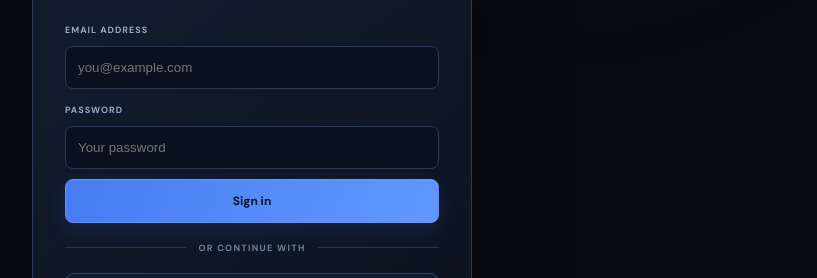
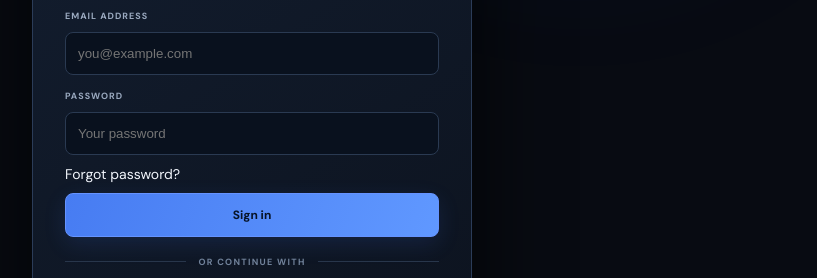
Before and after one commit to Awoyelevictor/ultron-voice-api, a plain HTML site: page web/signin.html in a window 1280 px wide. Shown: the part 274-552 px from the top of the page, without its empty margins (388-1205 px from the left). Drawn offline with Linux system fonts and the light colour scheme; a script that the page names is missing.

Commit message:
Add forgot password entry point

```diff
--- a/web/signin.html
+++ b/web/signin.html
@@ -1,3 +1,3 @@
 <!doctype html>
 <html lang="en"><head><meta charset="utf-8"><meta name="viewport" content="width=device-width,initial-scale=1"><meta name="theme-color" content="#080b12"><title>Sign in · SONIVOX</title><link rel="preconnect" href="https://fonts.googleapis.com"><link rel="preconnect" href="https://fonts.gstatic.com" crossorigin><link href="https://fonts.googleapis.com/css2?family=DM+Sans:wght@400;500;600;700&family=Space+Grotesk:wght@500;600;700&display=swap" rel="stylesheet"><link rel="stylesheet" href="/assets/styles.css"></head>
-<body class="auth-page"><div class="ambient ambient-one"></div><div class="ambient ambient-two"></div><main class="auth-card"><a class="auth-brand" href="/"><span class="brand-mark">S</span><strong>SONI<span>VOX</span></strong></a><div class="eyebrow">YOUR PRIVATE VOICE STUDIO</div><h1>Welcome <span>back.</span></h1><p>Sign in to continue to your SONIVOX workspace.</p><form id="auth-form"><label for="auth-email">EMAIL ADDRESS</label><input id="auth-email" name="email" type="email" autocomplete="email" required placeholder="you@example.com"><label for="auth-password">PASSWORD</label><input id="auth-password" name="password" type="password" autocomplete="current-password" required placeholder="Your password"><button class="primary-button full-button" id="auth-submit" type="submit">Sign in</button></form><div class="auth-divider"><span>OR CONTINUE WITH</span></div><button class="google-button" id="google-auth" type="button"><span class="google-g" aria-hidden="true">G</span> Continue with Google</button><p class="auth-message" id="auth-message" role="status" aria-live="polite"></p><small>New to SONIVOX? <a href="/signup">Create an account</a></small><small class="auth-privacy">Your voice samples stay private to your account.</small></main><script type="module" src="/assets/auth.js"></script></body></html>
+<body class="auth-page"><div class="ambient ambient-one"></div><div class="ambient ambient-two"></div><main class="auth-card"><a class="auth-brand" href="/"><span class="brand-mark">S</span><strong>SONI<span>VOX</span></strong></a><div class="eyebrow">YOUR PRIVATE VOICE STUDIO</div><h1>Welcome <span>back.</span></h1><p>Sign in to continue to your SONIVOX workspace.</p><form id="auth-form"><label for="auth-email">EMAIL ADDRESS</label><input id="auth-email" name="email" type="email" autocomplete="email" required placeholder="you@example.com"><label for="auth-password">PASSWORD</label><input id="auth-password" name="password" type="password" autocomplete="current-password" required placeholder="Your password"><a class="auth-forgot" id="forgot-password" href="/reset-password">Forgot password?</a><button class="primary-button full-button" id="auth-submit" type="submit">Sign in</button></form><div class="auth-divider"><span>OR CONTINUE WITH</span></div><button class="google-button" id="google-auth" type="button"><span class="google-g" aria-hidden="true">G</span> Continue with Google</button><p class="auth-message" id="auth-message" role="status" aria-live="polite"></p><small>New to SONIVOX? <a href="/signup">Create an account</a></small><small class="auth-privacy">Your voice samples stay private to your account.</small></main><script type="module" src="/assets/auth.js"></script></body></html>
```
